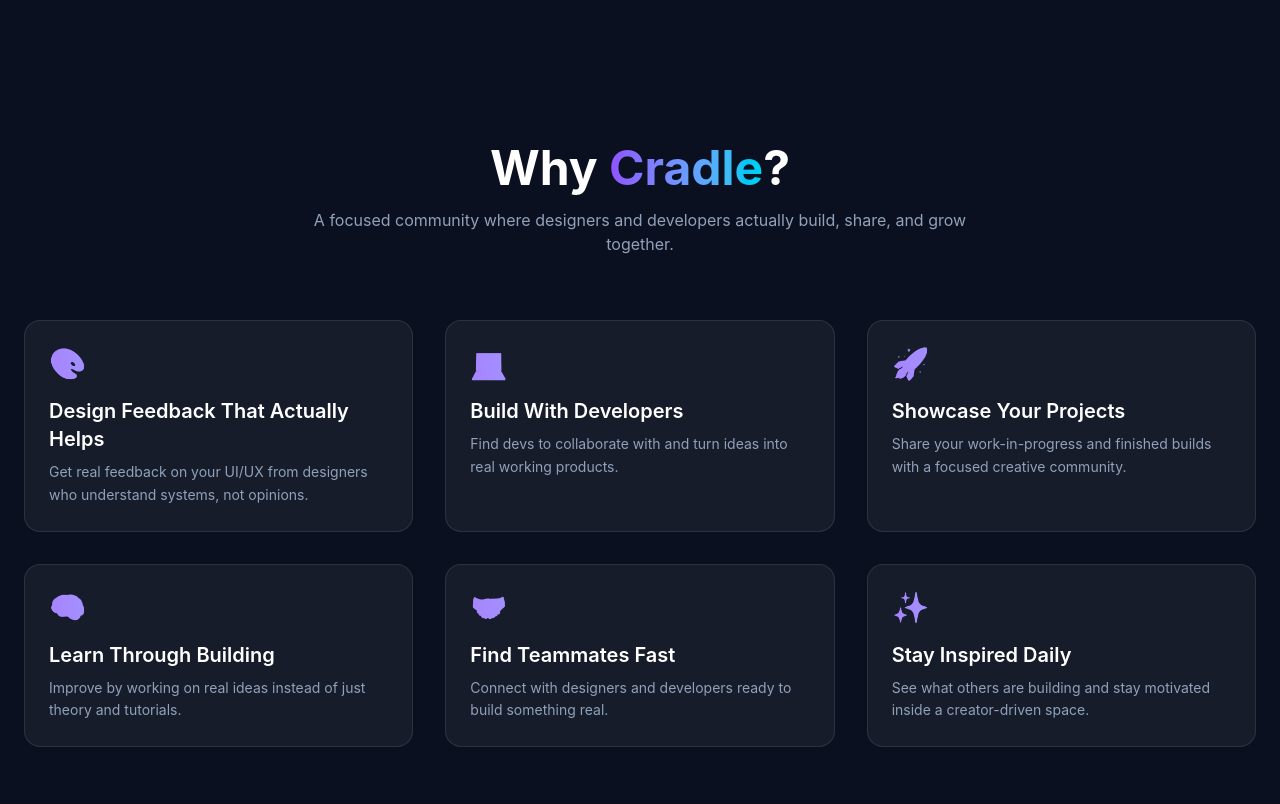
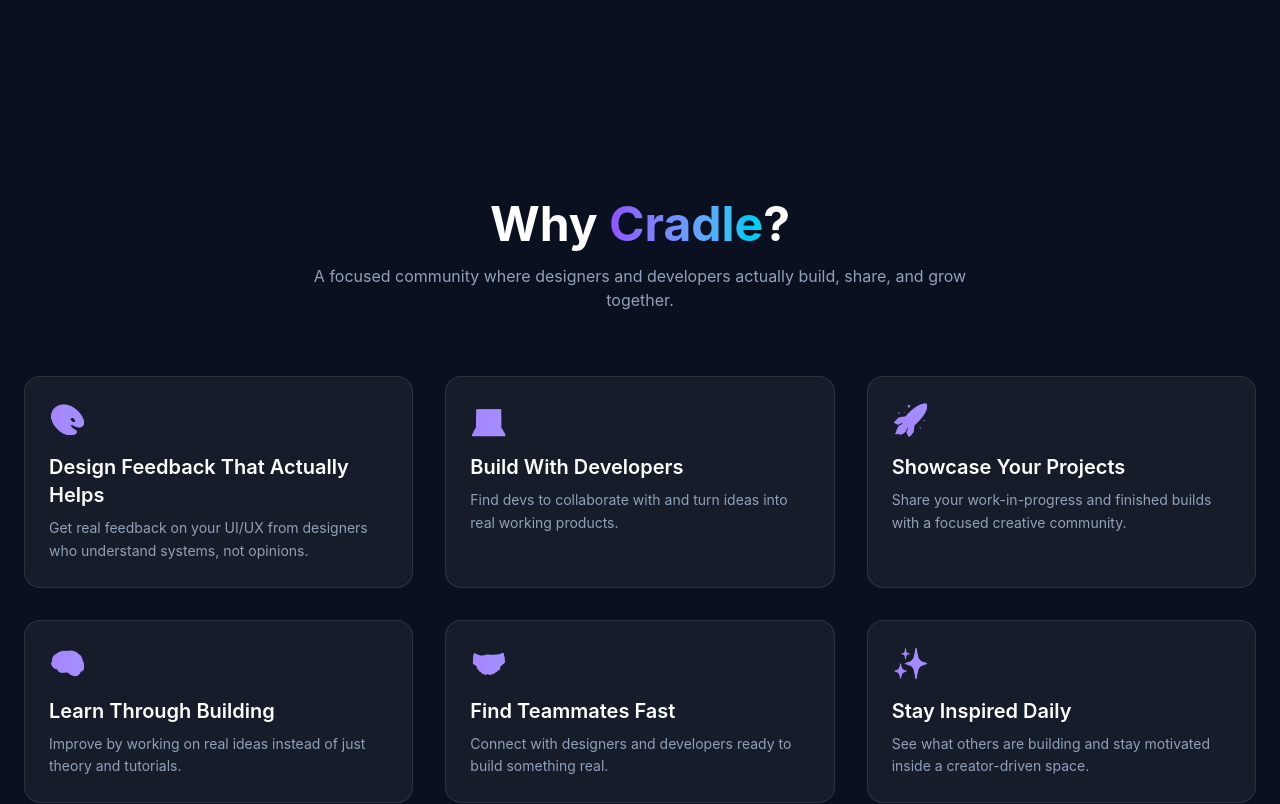
Before and after one commit to Raph3rr/Cradle, a React (Vite) app: page / in a window 1280 px wide. Shown: the part 680-1484 px from the top of the page. Built offline with nearby package versions, Linux system fonts and the light colour scheme.

Commit message:
feautures

```diff
--- a/src/components/Features.jsx
+++ b/src/components/Features.jsx
@@ -35,7 +35,7 @@ const Features = () => {
   ];
 
   return (
-    <section id="features" className="py-6 px-6 text-white bg-[#0B1020]">
+    <section id="features" className="py-20 px-6 text-white bg-[#0B1020]">
       {/* Header */}
       <div className="text-center mb-16">
         <h2 className="text-3xl md:text-5xl font-bold">
```
